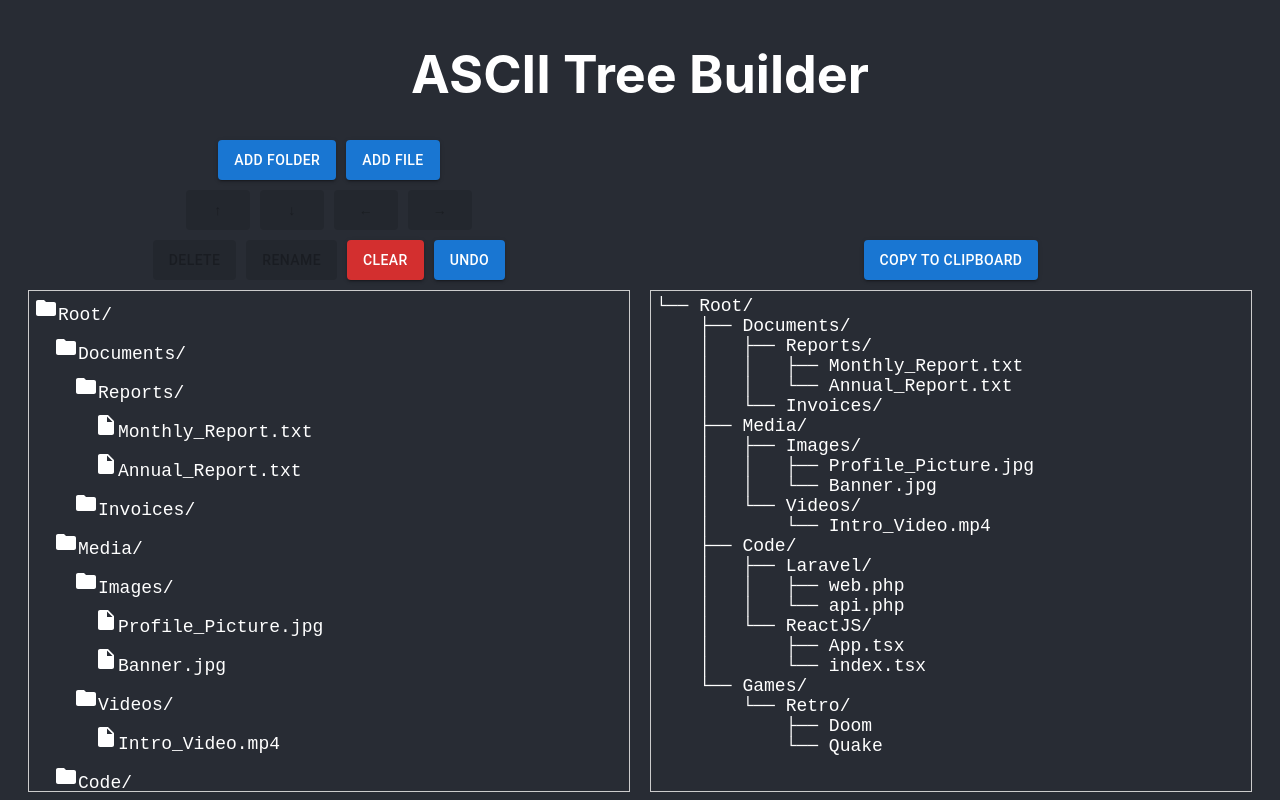
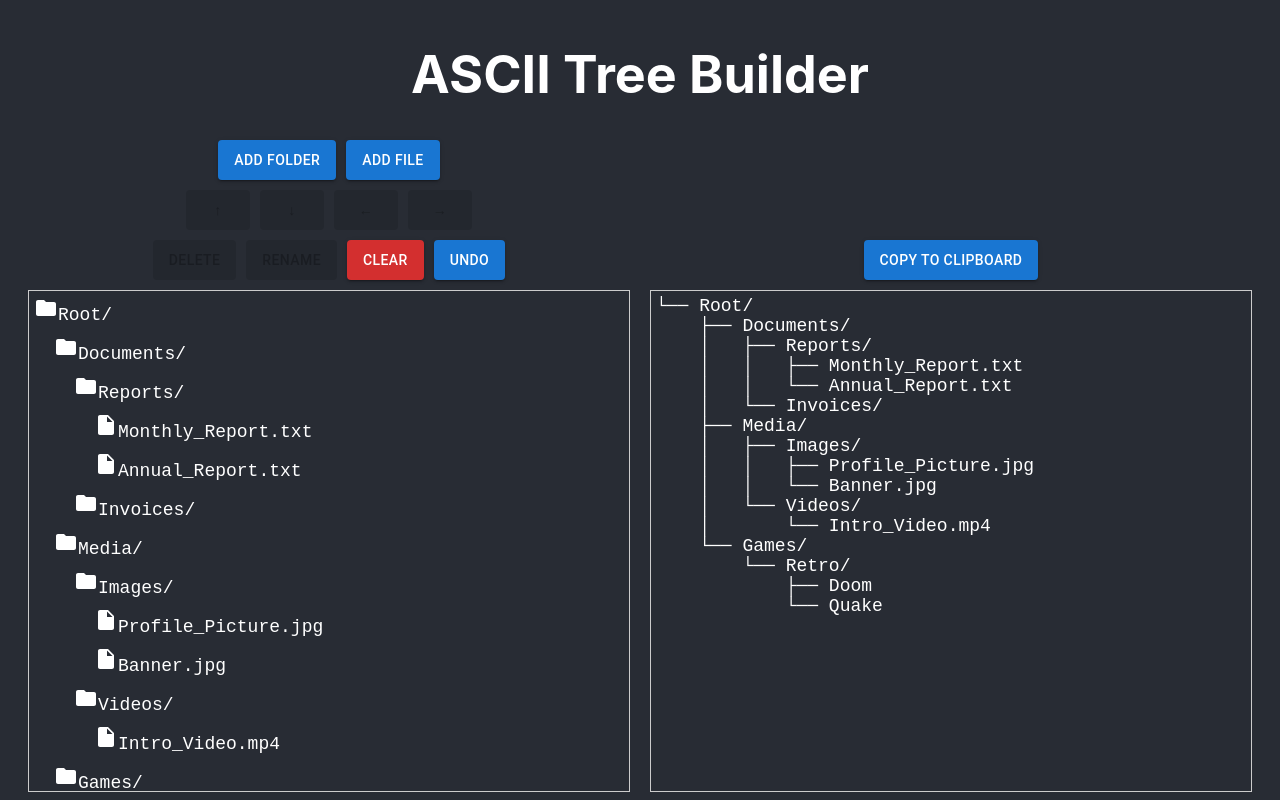
Before and after one commit to chdonncha/ascii-tree-builder-old, a React (Create React App) app in the folder ascii-tree-builder/: page / in a window 1280 px wide. Built offline with nearby package versions, Linux system fonts and the light colour scheme.

Commit message:
🐛 Extract sampleTreeData to its own file for better modularity

```diff
--- a/ascii-tree-builder/src/components/TreeBuilder.tsx
+++ b/ascii-tree-builder/src/components/TreeBuilder.tsx
@@ -6,34 +6,16 @@ import { FileFolderActions } from './FileFolderActions';
 import { MovementActions } from './MovementActions';
 import { EditActions } from './EditActions';
 import { TreeItem } from './TreeItem';
+import { SAMPLE_TREE_DATA } from '../utils/sampleTreeData';
+
+export interface Row {
+  content: string;
+  isSelected: boolean;
+  type: 'file' | 'folder';
+}
 
 const TreeBuilder: React.FC = () => {
-  const [rows, setRows] = useState<{ content: string; isSelected: boolean; type: 'file' | 'folder' }[]>([
-    { content: 'Root/', isSelected: false, type: 'folder' },
-    { content: '  Documents/', isSelected: false, type: 'folder' },
-    { content: '    Reports/', isSelected: false, type: 'folder' },
-    { content: '      Monthly_Report.txt', isSelected: false, type: 'file' },
-    { content: '      Annual_Report.txt', isSelected: false, type: 'file' },
-    { content: '    Invoices/', isSelected: false, type: 'folder' },
-    { content: '  Media/', isSelected: false, type: 'folder' },
-    { content: '    Images/', isSelected: false, type: 'folder' },
-    { content: '      Profile_Picture.jpg', isSelected: false, type: 'file' },
-    { content: '      Banner.jpg', isSelected: false, type: 'file' },
-    { content: '    Videos/', isSelected: false, type: 'folder' },
-    { content: '      Intro_Video.mp4', isSelected: false, type: 'file' },
-    { content: '  Code/', isSelected: false, type: 'folder' },
-    { content: '    Laravel/', isSelected: false, type: 'folder' },
-    { content: '      web.php', isSelected: false, type: 'file' },
-    { content: '      api.php', isSelected: false, type: 'file' },
-    { content: '    ReactJS/', isSelected: false, type: 'folder' },
-    { content: '      App.tsx', isSelected: false, type: 'file' },
-    { content: '      index.tsx', isSelected: false, type: 'file' },
-    { content: '  Games/', isSelected: false, type: 'folder' },
-    { content: '    Retro/', isSelected: false, type: 'folder' },
-    { content: '      Doom', isSelected: false, type: 'file' },
-    { content: '      Quake', isSelected: false, type: 'file' },
-  ]);
-
+  const [rows, setRows] = useState<Row[]>(SAMPLE_TREE_DATA);
   const [selectedRow, setSelectedRow] = useState<number>(-1);
   const [asciiRepresentation, setAsciiRepresentation] = useState<string[]>([]);
   const [isRenaming, setIsRenaming] = useState(false);
--- /dev/null
+++ b/ascii-tree-builder/src/utils/sampleTreeData.ts
@@ -0,0 +1,20 @@
+import { Row } from '../components/TreeBuilder'; // Replace with the actual relative path to your TreeBuilder component
+
+export const SAMPLE_TREE_DATA: Row[] = [
+  { content: 'Root/', isSelected: false, type: 'folder' },
+  { content: '  Documents/', isSelected: false, type: 'folder' },
+  { content: '    Reports/', isSelected: false, type: 'folder' },
+  { content: '      Monthly_Report.txt', isSelected: false, type: 'file' },
+  { content: '      Annual_Report.txt', isSelected: false, type: 'file' },
+  { content: '    Invoices/', isSelected: false, type: 'folder' },
+  { content: '  Media/', isSelected: false, type: 'folder' },
+  { content: '    Images/', isSelected: false, type: 'folder' },
+  { content: '      Profile_Picture.jpg', isSelected: false, type: 'file' },
+  { content: '      Banner.jpg', isSelected: false, type: 'file' },
+  { content: '    Videos/', isSelected: false, type: 'folder' },
+  { content: '      Intro_Video.mp4', isSelected: false, type: 'file' },
+  { content: '  Games/', isSelected: false, type: 'folder' },
+  { content: '    Retro/', isSelected: false, type: 'folder' },
+  { content: '      Doom', isSelected: false, type: 'file' },
+  { content: '      Quake', isSelected: false, type: 'file' },
+];
```
